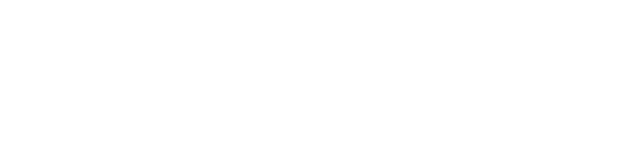
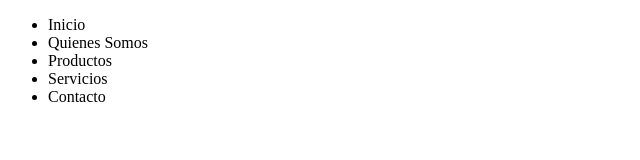
Before and after one commit to Arturo96/menu-responsive, a plain HTML site: page index.html in a window 1280 px wide. Shown: the whole page, without its empty margins (0-640 px from the left). Drawn offline with Linux system fonts and the light colour scheme.

Commit message:
Estructura del menu

```diff
--- a/index.html
+++ b/index.html
@@ -7,5 +7,17 @@
     <link rel="stylesheet" href="style.css"/>
     <title>Menú responsive</title>
   </head>
-  <body></body>
+  <body>
+    <header>
+      <nav class="navigation">
+        <ul class="menu">
+          <li class="menu-item">Inicio</li>
+          <li class="menu-item">Quienes Somos</li>
+          <li class="menu-item">Productos</li>
+          <li class="menu-item">Servicios</li>
+          <li class="menu-item">Contacto</li>
+        </ul>
+      </nav>
+    </header>
+  </body>
 </html>
```
Also changed, not shown: 1 other file.
